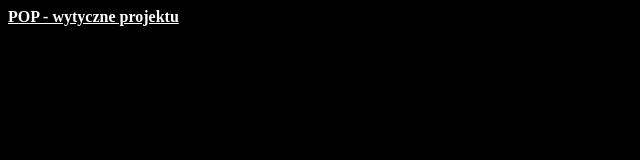
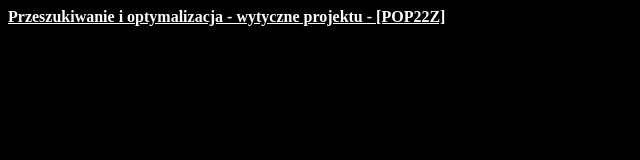
Before and after one commit to kkkrawczyk/kkkrawczyk.github.io, a plain HTML site: page index.html in a window 1280 px wide. Shown: the whole page, without its empty margins (0-640 px from the left). Drawn offline with Linux system fonts and the light colour scheme.

Commit message:
name changed

```diff
--- a/index.html
+++ b/index.html
@@ -12,7 +12,7 @@
 </head>
 <body>
 
-    <a href="./files/projekt_wytyczne_POP_KK.pdf" download="projekt_wytyczne_POP_KK.pdf">POP - wytyczne projektu</a>
+    <a href="./files/projekt_wytyczne_POP_KK.pdf" download="projekt_wytyczne_POP_KK.pdf">Przeszukiwanie i optymalizacja - wytyczne projektu - [POP22Z]</a>
 
 </body>
 </html>
```
